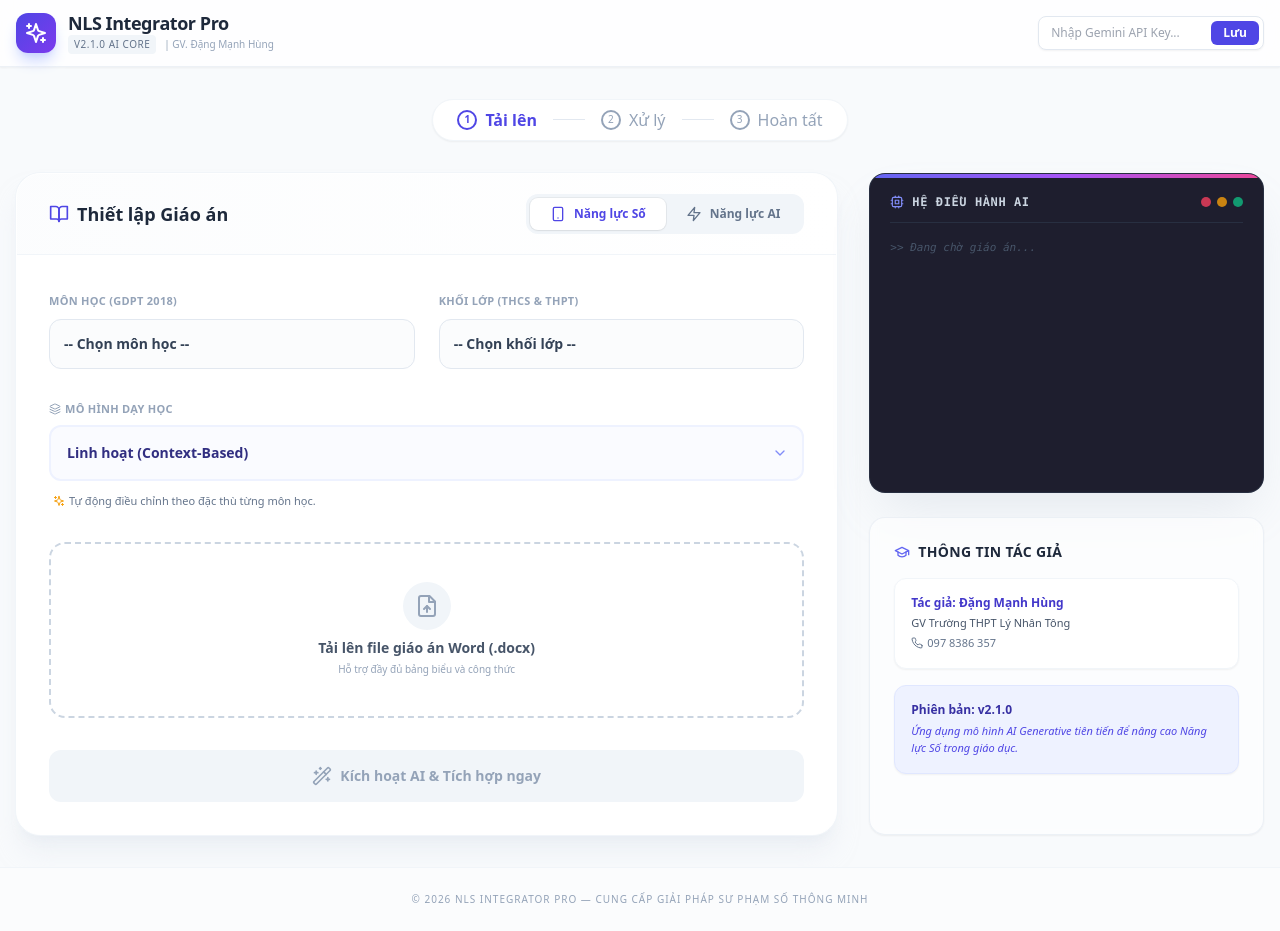
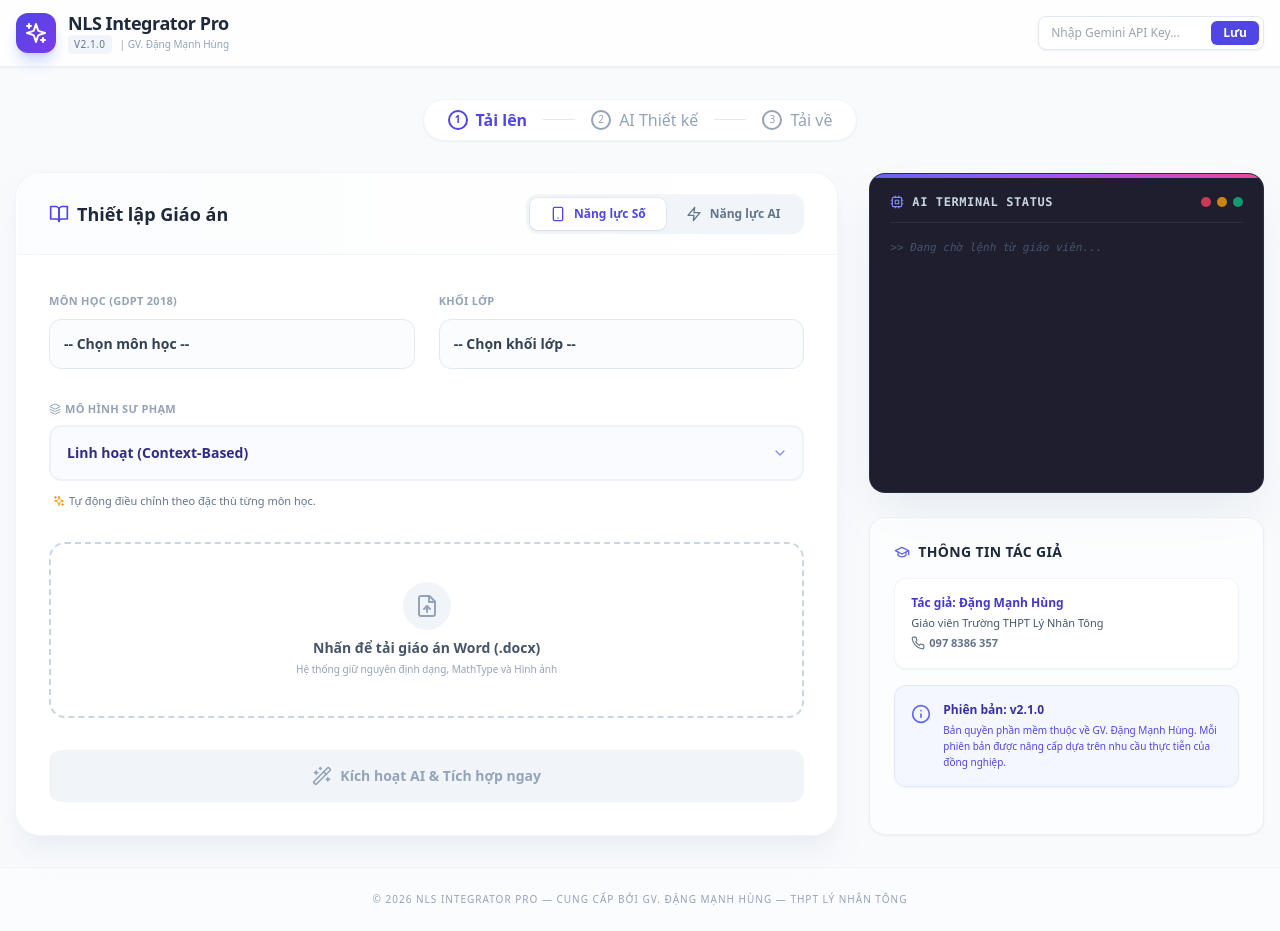
Before and after one commit to dmhungc3/nls-integrator-final-DMH, a React (Vite) app: page / in a window 1280 px wide. Built offline with nearby package versions, Linux system fonts and the light colour scheme.

Commit message:
Update v2.1.0: Full groups and Author info

```diff
--- a/App.tsx
+++ b/App.tsx
@@ -2,7 +2,7 @@ import React, { useState, useEffect } from 'react';
 import {
   FileUp, Wand2, FileCheck, Download,
   BookOpen, GraduationCap, Sparkles, ChevronRight,
-  Smartphone, Zap, Layers, Cpu, Phone
+  Smartphone, Zap, Layers, Cpu, Phone, Info
 } from 'lucide-react';
 import { AppState, SubjectType, GradeType, GeneratedNLSContent } from './types';
 import { extractTextFromDocx, createIntegrationTextPrompt, PEDAGOGY_MODELS } from './utils';
@@ -13,7 +13,7 @@ import SmartEditor from './components/SmartEditor';
 type IntegrationMode = 'NLS' | 'NAI';
 
 const App: React.FC = () => {
-  const APP_VERSION = "v2.1.0"; // Phiên bản hiện tại
+  const APP_VERSION = "v2.1.0";
   const [pedagogy, setPedagogy] = useState<string>('DEFAULT');
   const [state, setState] = useState<AppState>({
     file: null, subject: '' as SubjectType, grade: '' as GradeType, isProcessing: false, step: 'upload', logs: [],
@@ -33,7 +33,7 @@ const App: React.FC = () => {
     if (userApiKey.trim()) {
       localStorage.setItem('gemini_api_key', userApiKey);
       setIsKeySaved(true);
-      addLog("✓ Đã lưu API Key.");
+      addLog("✓ Đã lưu API Key hệ thống.");
     } else {
       alert("Vui lòng nhập Key!");
     }
@@ -44,9 +44,9 @@ const App: React.FC = () => {
   const handleFileChange = (e: React.ChangeEvent<HTMLInputElement>) => {
     const file = e.target.files?.[0];
     if (file && file.name.endsWith('.docx')) {
-      setState(prev => ({ ...prev, file, result: null, generatedContent: null, step: 'upload', logs: [`✓ Đã nhận: ${file.name}`] }));
+      setState(prev => ({ ...prev, file, result: null, generatedContent: null, step: 'upload', logs: [`✓ Đã nạp file: ${file.name}`] }));
     } else {
-      alert("Hệ thống chỉ hỗ trợ file Word (.docx)!");
+      alert("Chỉ hỗ trợ định dạng Word (.docx)!");
     }
   };
 
@@ -54,39 +54,39 @@ const App: React.FC = () => {
 
   const handleAnalyze = async () => {
     if (!userApiKey.trim()) { alert("Vui lòng nhập API Key!"); return; }
-    if (!state.file || !state.subject || !state.grade) { alert("Anh vui lòng chọn đủ thông tin môn học và lớp!"); return; }
+    if (!state.file || !state.subject || !state.grade) { alert("Anh vui lòng chọn đầy đủ thông tin Môn và Lớp!"); return; }
 
-    setState(prev => ({ ...prev, isProcessing: true, logs: [`🚀 Hệ thống ${APP_VERSION} khởi động...`] }));
+    setState(prev => ({ ...prev, isProcessing: true, logs: [`🚀 Khởi động Core ${APP_VERSION}...`] }));
 
     try {
       const modelName = PEDAGOGY_MODELS[pedagogy as keyof typeof PEDAGOGY_MODELS]?.name || "Linh hoạt";
       addLog(`⚙️ Chiến lược: ${modelName}`);
-      addLog("Đang xử lý dữ liệu giáo án...");
+      addLog("Đang xử lý cấu trúc giáo án...");
       const textContext = await extractTextFromDocx(state.file);
       const prompt = createIntegrationTextPrompt(textContext, state.subject, state.grade, mode, pedagogy);
       const generatedContent = await generateCompetencyIntegration(prompt, userApiKey);
-      addLog(`✓ AI đã thiết kế xong hoạt động.`);
+      addLog(`✓ AI đã hoàn thành thiết kế.`);
       setState(prev => ({ ...prev, isProcessing: false, generatedContent, step: 'review' }));
     } catch (error) {
-      addLog(`❌ Lỗi: ${error instanceof Error ? error.message : "Unknown"}`);
+      addLog(`❌ Lỗi: ${error instanceof Error ? error.message : "Xung đột hệ thống"}`);
       setState(prev => ({ ...prev, isProcessing: false }));
     }
   };
 
   const handleFinalizeAndDownload = async (finalContent: GeneratedNLSContent) => {
     if (!state.file) return;
-    setState(prev => ({ ...prev, isProcessing: true, logs: [...prev.logs, "Đang đóng gói file..."] }));
+    setState(prev => ({ ...prev, isProcessing: true, logs: [...prev.logs, "Đang đóng gói file mới..."] }));
     try {
       const newBlob = await injectContentIntoDocx(state.file, finalContent, mode, addLog);
       setState(prev => ({
         ...prev,
         isProcessing: false,
         step: 'done',
-        result: { fileName: `Nang-Cap-${mode}-${state.file?.name}`, blob: newBlob },
-        logs: [...prev.logs, "✨ Hoàn tất xuất file!"]
+        result: { fileName: `Tich-hop-${mode}-${state.file?.name}`, blob: newBlob },
+        logs: [...prev.logs, "✨ Xuất file thành công!"]
       }));
     } catch (error) {
-       addLog(`❌ Lỗi: ${error instanceof Error ? error.message : "Unknown"}`);
+       addLog(`❌ Lỗi: ${error instanceof Error ? error.message : "Đóng gói thất bại"}`);
        setState(prev => ({ ...prev, isProcessing: false }));
     }
   };
@@ -116,7 +116,7 @@ const App: React.FC = () => {
                   <div className="flex flex-col">
                       <h2 className="font-bold text-slate-800 text-lg leading-tight tracking-tight">NLS Integrator Pro</h2>
                       <div className="flex items-center gap-2">
-                        <span className="text-[10px] text-slate-500 font-medium uppercase tracking-wider bg-slate-100 px-1.5 py-0.5 rounded">{APP_VERSION} AI Core</span>
+                        <span className="text-[10px] text-slate-500 font-medium uppercase tracking-wider bg-slate-100 px-1.5 py-0.5 rounded">{APP_VERSION}</span>
                         <span className="text-[10px] text-slate-400">| GV. Đặng Mạnh Hùng</span>
                       </div>
                   </div>
@@ -149,9 +149,9 @@ const App: React.FC = () => {
              <div className="flex items-center gap-4 bg-white px-6 py-2 rounded-full shadow-sm border border-slate-100">
                 <div className={`flex items-center gap-2 ${state.step === 'upload' ? 'text-indigo-600 font-bold' : 'text-slate-400'}`}><span className="w-5 h-5 rounded-full border-2 flex items-center justify-center text-[10px] border-current">1</span> Tải lên</div>
                 <div className="w-8 h-px bg-slate-200"></div>
-                <div className={`flex items-center gap-2 ${state.step === 'review' ? 'text-indigo-600 font-bold' : 'text-slate-400'}`}><span className="w-5 h-5 rounded-full border-2 flex items-center justify-center text-[10px] border-current">2</span> Xử lý</div>
+                <div className={`flex items-center gap-2 ${state.step === 'review' ? 'text-indigo-600 font-bold' : 'text-slate-400'}`}><span className="w-5 h-5 rounded-full border-2 flex items-center justify-center text-[10px] border-current">2</span> AI Thiết kế</div>
                 <div className="w-8 h-px bg-slate-200"></div>
-                <div className={`flex items-center gap-2 ${state.step === 'done' ? 'text-indigo-600 font-bold' : 'text-slate-400'}`}><span className="w-5 h-5 rounded-full border-2 flex items-center justify-center text-[10px] border-current">3</span> Hoàn tất</div>
+                <div className={`flex items-center gap-2 ${state.step === 'done' ? 'text-indigo-600 font-bold' : 'text-slate-400'}`}><span className="w-5 h-5 rounded-full border-2 flex items-center justify-center text-[10px] border-current">3</span> Tải về</div>
              </div>
         </div>
 
@@ -159,7 +159,7 @@ const App: React.FC = () => {
 
           <div className="lg:col-span-8 flex flex-col gap-6">
             {state.step === 'upload' && (
-              <div className="bg-white rounded-3xl shadow-xl shadow-slate-200/50 border border-white overflow-hidden ring-1 ring-slate-100">
+              <div className="bg-white rounded-3xl shadow-xl shadow-slate-200/50 border border-white overflow-hidden ring-1 ring-slate-100 animate-fade-in-up">
                   <div className="px-8 py-5 border-b border-slate-100 flex items-center justify-between bg-gradient-to-r from-slate-50/50 to-white">
                       <div className="flex items-center gap-2 text-slate-800 font-bold text-lg">
                           <BookOpen className="w-5 h-5 text-indigo-600" />
@@ -177,17 +177,17 @@ const App: React.FC = () => {
                               <label className="text-[11px] font-bold text-slate-400 uppercase tracking-wide">Môn học (GDPT 2018)</label>
                               <select className="w-full p-3.5 rounded-xl border border-slate-200 bg-slate-50/50 text-sm font-semibold text-slate-700 outline-none focus:border-indigo-500 focus:ring-4 focus:ring-indigo-500/10 transition-all appearance-none" value={state.subject} onChange={(e) => setState(prev => ({...prev, subject: e.target.value as SubjectType}))}>
                                   <option value="">-- Chọn môn học --</option>
-                                  <optgroup label="Môn học Bắt buộc">
+                                  <optgroup label="Môn học Bắt buộc (THPT)">
                                       <option value="Toán">Toán học</option>
                                       <option value="Ngữ văn">Ngữ văn</option>
                                       <option value="Lịch sử">Lịch sử</option>
-                                      <option value="Địa lí">Địa lí</option>
                                       <option value="Tiếng Anh">Tiếng Anh</option>
                                       <option value="Giáo dục thể chất">Giáo dục thể chất</option>
                                       <option value="Giáo dục quốc phòng và an ninh">GD Quốc phòng & An ninh</option>
                                       <option value="Hoạt động trải nghiệm, hướng nghiệp">HĐ Trải nghiệm, hướng nghiệp</option>
                                   </optgroup>
-                                  <optgroup label="Môn học Tự chọn & Năng khiếu">
+                                  <optgroup label="Môn học Lựa chọn (Tự chọn)">
+                                      <option value="Địa lí">Địa lí</option>
                                       <option value="Vật lí">Vật lí</option>
                                       <option value="Hóa học">Hóa học</option>
                                       <option value="Sinh học">Sinh học</option>
@@ -201,15 +201,15 @@ const App: React.FC = () => {
                           </div>
 
                           <div className="space-y-2">
-                              <label className="text-[11px] font-bold text-slate-400 uppercase tracking-wide">Khối lớp (THCS & THPT)</label>
+                              <label className="text-[11px] font-bold text-slate-400 uppercase tracking-wide">Khối lớp</label>
                               <select className="w-full p-3.5 rounded-xl border border-slate-200 bg-slate-50/50 text-sm font-semibold text-slate-700 outline-none focus:border-indigo-500 focus:ring-4 focus:ring-indigo-500/10 transition-all appearance-none" value={state.grade} onChange={(e) => setState(prev => ({...prev, grade: e.target.value as GradeType}))}>
                                   <option value="">-- Chọn khối lớp --</option>
-                                  <optgroup label="Cấp Trung học Phổ thông (THPT)">
+                                  <optgroup label="Cấp THPT">
                                       <option value="Lớp 10">Lớp 10</option>
                                       <option value="Lớp 11">Lớp 11</option>
                                       <option value="Lớp 12">Lớp 12</option>
                                   </optgroup>
-                                  <optgroup label="Cấp Trung học Cơ sở (THCS)">
+                                  <optgroup label="Cấp THCS">
                                       <option value="Lớp 6">Lớp 6</option>
                                       <option value="Lớp 7">Lớp 7</option>
                                       <option value="Lớp 8">Lớp 8</option>
@@ -220,7 +220,7 @@ const App: React.FC = () => {
                       </div>
 
                       <div className="space-y-2">
-                          <label className="text-[11px] font-bold text-slate-400 uppercase tracking-wide flex items-center gap-1"><Layers className="w-3 h-3" /> Mô hình dạy học</label>
+                          <label className="text-[11px] font-bold text-slate-400 uppercase tracking-wide flex items-center gap-1"><Layers className="w-3 h-3" /> Mô hình Sư phạm</label>
                           <div className="relative">
                             <select
                                 className="w-full p-4 rounded-xl border-2 border-indigo-50 bg-indigo-50/30 text-sm font-bold text-indigo-900 outline-none focus:border-indigo-500 focus:ring-4 focus:ring-indigo-500/10 transition-all cursor-pointer hover:bg-indigo-50/50 appearance-none"
@@ -241,12 +241,12 @@ const App: React.FC = () => {
                               {state.file ? (
                                   <div className="flex flex-col items-center gap-2 animate-fade-in-up">
                                       <div className="w-12 h-12 bg-indigo-100 text-indigo-600 rounded-full flex items-center justify-center shadow-sm"><FileCheck className="w-6 h-6" /></div>
-                                      <div><p className="font-bold text-indigo-900 text-sm">{state.file.name}</p><p className="text-xs text-indigo-500">File đã được nạp thành công</p></div>
+                                      <div><p className="font-bold text-indigo-900 text-sm">{state.file.name}</p><p className="text-xs text-indigo-500">File đã sẵn sàng để nâng cấp</p></div>
                                   </div>
                               ) : (
                                   <div className="flex flex-col items-center gap-2 group-hover:scale-105 transition-transform duration-300">
                                       <div className="w-12 h-12 bg-slate-100 text-slate-400 rounded-full flex items-center justify-center group-hover:bg-indigo-100 group-hover:text-indigo-600 transition-colors"><FileUp className="w-6 h-6" /></div>
-                                      <div><p className="font-bold text-slate-600 text-sm">Tải lên file giáo án Word (.docx)</p><p className="text-[10px] text-slate-400 mt-1">Hỗ trợ đầy đủ bảng biểu và công thức</p></div>
+                                      <div><p className="font-bold text-slate-600 text-sm">Nhấn để tải giáo án Word (.docx)</p><p className="text-[10px] text-slate-400 mt-1">Hệ thống giữ nguyên định dạng, MathType và Hình ảnh</p></div>
                                   </div>
                               )}
                           </div>
@@ -262,7 +262,7 @@ const App: React.FC = () => {
                             : 'bg-gradient-to-r from-indigo-600 via-violet-600 to-indigo-600 text-white hover:shadow-indigo-500/40 bg-[length:200%_auto] hover:bg-right transition-all duration-500'
                         }`}
                       >
-                        {state.isProcessing ? (<><div className="w-5 h-5 border-2 border-white/30 border-t-white rounded-full animate-spin" /> AI đang tính toán...</>) : (<><Wand2 className="w-5 h-5" /> Kích hoạt AI & Tích hợp ngay</>)}
+                        {state.isProcessing ? (<><div className="w-5 h-5 border-2 border-white/30 border-t-white rounded-full animate-spin" /> Đang thiết kế nội dung...</>) : (<><Wand2 className="w-5 h-5" /> Kích hoạt AI & Tích hợp ngay</>)}
                       </button>
                   </div>
               </div>
@@ -275,11 +275,11 @@ const App: React.FC = () => {
             {state.step === 'done' && state.result && (
               <div className="bg-white rounded-3xl p-10 shadow-2xl shadow-indigo-100/50 border border-white flex flex-col items-center text-center animate-fade-in-up">
                  <div className="w-20 h-20 bg-emerald-100 text-emerald-600 rounded-full flex items-center justify-center mb-6 shadow-lg shadow-emerald-200"><Sparkles className="w-10 h-10" /></div>
-                 <h3 className="text-2xl font-bold text-slate-800">Cập nhật thành công!</h3>
-                 <p className="text-slate-500 mt-2 mb-8 max-w-md">Giáo án đã được tối ưu hóa với các hoạt động số thông minh cho {state.subject} {state.grade}.</p>
+                 <h3 className="text-2xl font-bold text-slate-800">Tuyệt vời! Đã nâng cấp xong.</h3>
+                 <p className="text-slate-500 mt-2 mb-8 max-w-md">Giáo án đã được tích hợp năng lực {mode === 'NAI' ? 'AI' : 'Số'} chuẩn GDPT 2018.</p>
                  <div className="flex gap-4">
-                     <button onClick={() => setState(prev => ({ ...prev, step: 'upload', result: null, generatedContent: null }))} className="px-6 py-3 rounded-xl font-bold text-sm text-slate-600 hover:bg-slate-50 border border-slate-200">Làm bài tiếp</button>
-                     <button onClick={() => { if (state.result) { const url = URL.createObjectURL(state.result.blob); const a = document.createElement('a'); a.href = url; a.download = state.result.fileName; a.click(); } }} className="px-8 py-3 bg-indigo-600 text-white rounded-xl font-bold text-sm flex items-center gap-2 hover:bg-indigo-700 shadow-xl shadow-indigo-200 transition-transform hover:-translate-y-1"><Download className="w-4 h-4" /> Tải về máy (.docx)</button>
+                     <button onClick={() => setState(prev => ({ ...prev, step: 'upload', result: null, generatedContent: null }))} className="px-6 py-3 rounded-xl font-bold text-sm text-slate-600 hover:bg-slate-50 border border-slate-200">Làm bài khác</button>
+                     <button onClick={() => { if (state.result) { const url = URL.createObjectURL(state.result.blob); const a = document.createElement('a'); a.href = url; a.download = state.result.fileName; a.click(); } }} className="px-8 py-3 bg-indigo-600 text-white rounded-xl font-bold text-sm flex items-center gap-2 hover:bg-indigo-700 shadow-xl shadow-indigo-200 transition-transform hover:-translate-y-1"><Download className="w-4 h-4" /> Tải giáo án (.docx)</button>
                  </div>
               </div>
             )}
@@ -289,11 +289,11 @@ const App: React.FC = () => {
              <div className="bg-[#1e1e2e] rounded-2xl p-5 shadow-2xl shadow-slate-400/20 flex flex-col h-[320px] border border-slate-700/50 relative overflow-hidden group">
                 <div className="absolute top-0 left-0 w-full h-1 bg-gradient-to-r from-indigo-500 via-purple-500 to-pink-500"></div>
                 <div className="flex items-center justify-between mb-4 pb-3 border-b border-slate-700/50">
-                    <div className="flex items-center gap-2 text-slate-300 text-xs font-bold uppercase tracking-wider font-mono"><Cpu className="w-3.5 h-3.5 text-indigo-400" /> Hệ điều hành AI</div>
+                    <div className="flex items-center gap-2 text-slate-300 text-xs font-bold uppercase tracking-wider font-mono"><Cpu className="w-3.5 h-3.5 text-indigo-400" /> AI Terminal Status</div>
                     <div className="flex gap-1.5"><div className="w-2.5 h-2.5 rounded-full bg-rose-500/80"></div><div className="w-2.5 h-2.5 rounded-full bg-amber-500/80"></div><div className="w-2.5 h-2.5 rounded-full bg-emerald-500/80"></div></div>
                 </div>
                 <div className="flex-1 overflow-y-auto custom-scrollbar space-y-3 font-mono text-[11px] leading-relaxed">
-                   {state.logs.length === 0 && <span className="text-slate-600 italic">&gt;&gt; Đang chờ giáo án...</span>}
+                   {state.logs.length === 0 && <span className="text-slate-600 italic">&gt;&gt; Đang chờ lệnh từ giáo viên...</span>}
                    {state.logs.map((log, i) => (
                      <div key={i} className="flex gap-3 animate-fade-in-left">
                        <span className="text-slate-600 shrink-0 select-none">[{new Date().toLocaleTimeString([], {hour12: false, minute:'2-digit', second:'2-digit'})}]</span>
@@ -310,12 +310,15 @@ const App: React.FC = () => {
                 <div className="space-y-4">
                     <div className="p-4 bg-white rounded-xl border border-slate-100 shadow-sm hover:shadow-md transition-shadow group">
                       <p className="text-xs font-bold text-indigo-700 mb-1 flex items-center gap-2">Tác giả: Đặng Mạnh Hùng</p>
-                      <p className="text-[11px] text-slate-600">GV Trường THPT Lý Nhân Tông</p>
-                      <p className="text-[11px] text-slate-500 flex items-center gap-1 mt-1"><Phone className="w-3 h-3" /> 097 8386 357</p>
+                      <p className="text-[11px] text-slate-600">Giáo viên Trường THPT Lý Nhân Tông</p>
+                      <p className="text-[11px] text-slate-500 flex items-center gap-1 mt-1 font-bold"><Phone className="w-3.5 h-3.5" /> 097 8386 357</p>
                     </div>
-                    <div className="p-4 bg-indigo-50 rounded-xl border border-indigo-100 shadow-sm">
-                      <p className="text-xs font-bold text-indigo-800 mb-1">Phiên bản: {APP_VERSION}</p>
-                      <p className="text-[11px] text-indigo-600 leading-relaxed italic">Ứng dụng mô hình AI Generative tiên tiến để nâng cao Năng lực Số trong giáo dục.</p>
+                    <div className="p-4 bg-indigo-50/50 rounded-xl border border-indigo-100 shadow-sm flex items-start gap-3">
+                      <Info className="w-5 h-5 text-indigo-500 shrink-0 mt-0.5" />
+                      <div>
+                        <p className="text-xs font-bold text-indigo-800">Phiên bản: {APP_VERSION}</p>
+                        <p className="text-[10px] text-indigo-600 mt-1 leading-relaxed">Bản quyền phần mềm thuộc về GV. Đặng Mạnh Hùng. Mỗi phiên bản được nâng cấp dựa trên nhu cầu thực tiễn của đồng nghiệp.</p>
+                      </div>
                     </div>
                 </div>
              </div>
@@ -324,7 +327,7 @@ const App: React.FC = () => {
       </div>
 
       <div className="w-full mt-auto py-6 text-center border-t border-slate-100 bg-white/50">
-          <p className="text-[10px] text-slate-400 font-medium uppercase tracking-widest">© 2026 NLS Integrator Pro — Cung cấp giải pháp Sư phạm Số thông minh</p>
+          <p className="text-[10px] text-slate-400 font-medium uppercase tracking-widest">© 2026 NLS Integrator Pro — Cung cấp bởi GV. Đặng Mạnh Hùng — THPT Lý Nhân Tông</p>
       </div>
     </div>
   );
```
